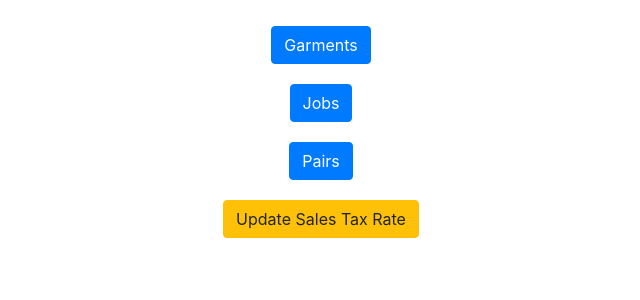
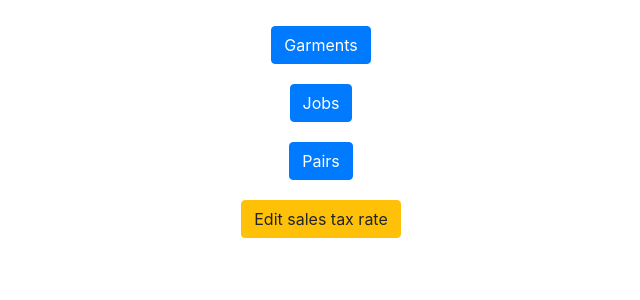
Before and after one commit to thetuh/cedarhilltailor, a Python web app: template templates/store.html in a window 1280 px wide. Shown: the part 136-436 px from the top of the page, without its empty margins (319-959 px from the left). Run offline with Jinja, Linux system fonts and the light colour scheme; the template is opened without the code that fills it, so the values that code supplies are empty; some libraries are stand-ins or nearby versions.

Commit message:
Capitalization

```diff
--- a/templates/store.html
+++ b/templates/store.html
@@ -1,5 +1,5 @@
 {% extends "base.html" %}
-{% block title %}store{% endblock %}
+{% block title %}Store{% endblock %}
 
 {% block content %}
 <br>
@@ -13,7 +13,7 @@
 
     <!-- Button to open modal -->
     <button type="button" class="btn btn-warning" data-bs-toggle="modal" data-bs-target="#taxModal">
-        Update Sales Tax Rate
+        Edit sales tax rate
     </button>
 </div>
 
@@ -22,14 +22,13 @@
     <div class="modal-dialog">
         <div class="modal-content">
             <div class="modal-header">
-                <h5 class="modal-title" id="taxModalLabel">Update Sales Tax Rate</h5>
+                <h5 class="modal-title" id="taxModalLabel">Edit sales tax rate</h5>
                 <button type="button" class="btn-close" data-bs-dismiss="modal" aria-label="Close"></button>
             </div>
             <div class="modal-body">
                 <p>Current sales tax rate: <span id="currentSalesTax">8.26%</span></p> <!-- Display current tax rate -->
                 <div class="mb-3">
-                    <label for="newTaxRate" class="form-label">Enter New Sales Tax Rate:</label>
-                    <input type="number" class="form-control" id="newTaxRate" placeholder="Enter new tax rate (%)" min="0" max="100" step="0.01">
+                    <input type="number" class="form-control" id="newTaxRate" placeholder="New sales tax rate (%)" min="0" max="100" step="0.01">
                 </div>
             </div>
             <div class="modal-footer">
```
